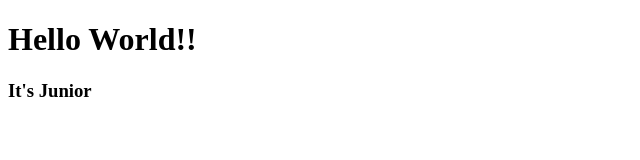
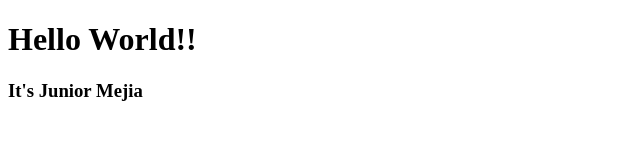
Before and after one commit to JuniorMejia-svg/HelloWorld, a plain HTML site: page Index.html in a window 1280 px wide. Shown: the full height of the page, 0-640 px from the left. Drawn offline with Linux system fonts and the light colour scheme.

Commit message:
Update Index.html

```diff
--- a/Index.html
+++ b/Index.html
@@ -2,5 +2,5 @@
 <title>CECS105 Spring 2021</title> </head>
 <body>
 <h1>Hello World!! </h1>
-<h3> It's Junior </h3> </body>
+<h3> It's Junior Mejia </h3> </body>
 </html>
```
